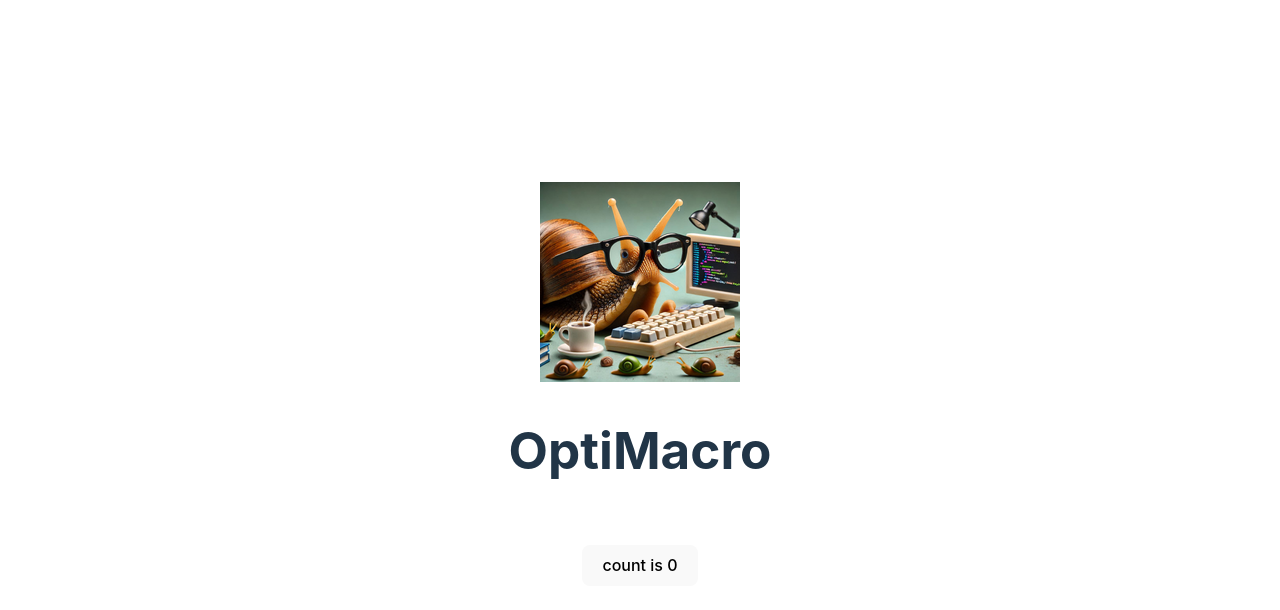
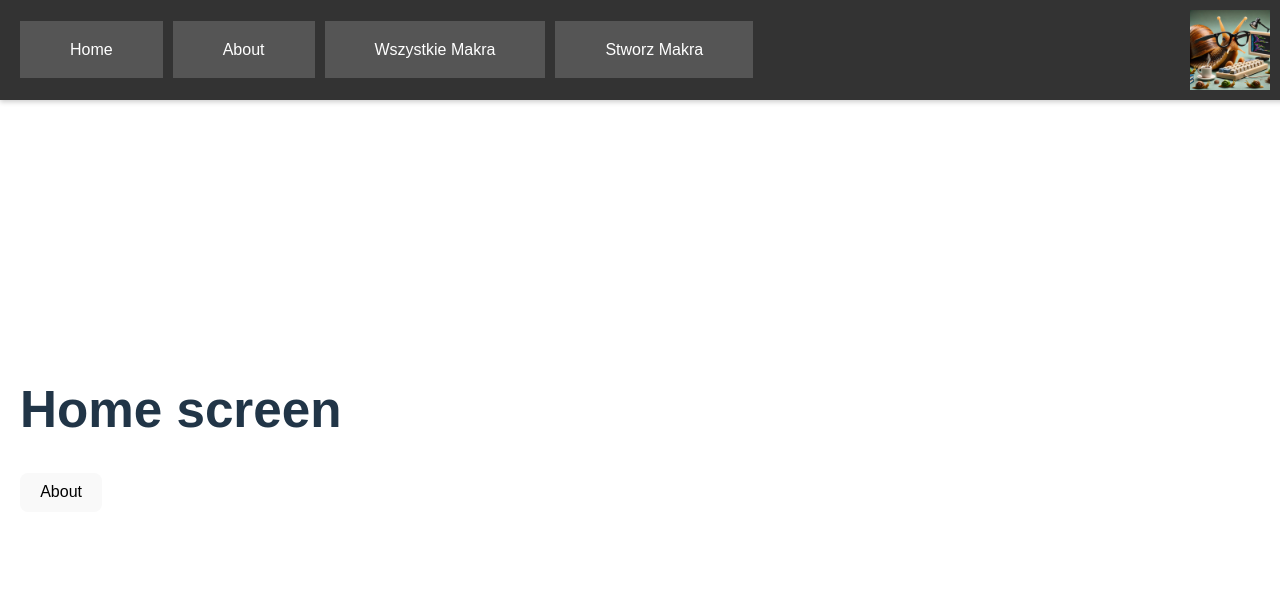
Before and after one commit to WXZK9/optimacro, a React (Vite) app in the folder app/: page / in a window 1280 px wide. Shown: the top 610 px of the page. Built offline with nearby package versions, Linux system fonts and the light colour scheme.

Commit message:
Starting Ui

```diff
--- a/app/package.json
+++ b/app/package.json
@@ -5,7 +5,7 @@
   "type": "module",
   "main": "dist-electron/main.js",
   "scripts": {
-    "dev":"npm-run-all --parallel dev:react dev:electron",
+    "dev": "npm-run-all --parallel dev:react dev:electron",
     "dev:react": "vite",
     "dev:electron": "npm run transpiler:electron; cross-env NODE_ENV=development electron .",
     "build": "tsc -b && vite build",
@@ -18,7 +18,8 @@
   },
   "dependencies": {
     "react": "^18.3.1",
-    "react-dom": "^18.3.1"
+    "react-dom": "^18.3.1",
+    "react-router-dom": "^7.0.2"
   },
   "devDependencies": {
     "@eslint/js": "^9.15.0",
--- a/app/src/ui/App.css
+++ b/app/src/ui/App.css
@@ -1,45 +1,56 @@
-#root {
-  max-width: 1280px;
-  margin: 0 auto;
-  padding: 2rem;
-  text-align: center;
+/* App.css */
+
+/* General reset for body */
+body {
+  margin: 0;
+  font-family: Arial, sans-serif;
 }
 
-.logo {
-  height: 6em;
-  padding: 1.5em;
-  will-change: filter;
-  transition: filter 300ms;
+/* Top menu navigation styles */
+.top-menu {
+  display: flex;
+  justify-content: space-between; /* Space between nav links and image */
+  align-items: center; /* Center items vertically */
+  background-color: #333; /* Dark background */
+  padding: 10px 20px; /* Add horizontal padding */
+  position: fixed;
+  top: 0;
+  width: 100%;
+  z-index: 1000; /* Make sure it stays on top */
+  box-shadow: 0px 2px 5px rgba(0, 0, 0, 0.2);
 }
-.logo:hover {
-  filter: drop-shadow(0 0 2em #646cffaa);
+.snail-icon {
+  display: flex;
+  justify-content: flex-end;
+  margin-right: 30px;
+  width: 80px; /* Adjust size */
+  height: auto;
+  cursor: pointer; /* Optional: show pointer on hover */
 }
-.logo.react:hover {
-  filter: drop-shadow(0 0 2em #61dafbaa);
+
+/* Style for navigation buttons */
+.nav-button {
+  color: white;
+  text-decoration: none;
+  background-color: #555; /* Dark gray for buttons */
+  padding: 20px 50px;
+  margin-right: 10px;
+  border: none;
+  border-radius: 0; /* Square buttons */
+  font-size: 16px;
+  transition: background-color 0.3s ease;
+  text-align: center;
+
 }
-.snail:hover{
+
+.nav-button:hover {
+  background-color: #222121; /* Lighter gray on hover */
+  cursor: pointer;
   filter: drop-shadow(0 0 2em #f77cf5aa);
 }
 
-@keyframes logo-spin {
-  from {
-    transform: rotate(0deg);
-  }
-  to {
-    transform: rotate(360deg);
-  }
+/* Ensure content does not go under the nav bar */
+.content {
+  margin-top: 60px; /* Height of the top menu */
+  padding: 20px;
 }
-
-@media (prefers-reduced-motion: no-preference) {
-  a:nth-of-type(2) .logo {
-    animation: logo-spin infinite 20s linear;
-  }
-}
-
-.card {
-  padding: 2em;
-}
-
-.read-the-docs {
-  color: #888;
-}
--- a/app/src/ui/App.tsx
+++ b/app/src/ui/App.tsx
@@ -1,30 +1,41 @@
-import { useState } from 'react'
-import snail from './img/snail.png';
+import React from 'react';
+import { HashRouter as Router, Route, Routes, Link } from 'react-router-dom';
+// Import screens
+import About from './windows/About';
+import Home from './windows/Home';
+import Macros from './windows/ShowAllMacro';
+import CreateMacro from './windows/CreateMacro';
+// Import CSS
+import './App.css';
+// Import image
+import snailImage from './img/snail.png';
 
-import './App.css'
+const App: React.FC = () => {
+  return (
+    <Router>
+      <div>
+        {/* Top navigation menu */}
+        <nav className="top-menu">
+          <div className="nav-links">
+            <Link className="nav-button" to="/">Home</Link>
+            <Link className="nav-button" to="/about">About</Link>
+            <Link className='nav-button' to="/macros">Wszystkie Makra</Link>
+            <Link className='nav-button' to="/createMacros">Stworz Makra</Link>
+          </div>
+          <img src={snailImage} alt="Snail" className="snail-icon" />
+        </nav>
+        {/* Page content */}
+        <div className="content">
+          <Routes>
+            <Route path="/" element={<Home />} />
+            <Route path="/about" element={<About />} />
+            <Route path="/macros" element={<Macros />} />
+            <Route path="/createMacros" element={<CreateMacro />} />
+          </Routes>
+        </div>
+      </div>
+    </Router>
+  );
+};
 
-function App() {
-  const [count, setCount] = useState(0)
-
-  return (
-    <>
-      <div>
-
-        <a href="https://www.linkedin.com/in/bartek-smolibowski-4b2944299/" target="_blank">
-          <img src={snail} className="snail" alt="snail logo" />
-
-        </a>
-      </div>
-      <h1>OptiMacro</h1>
-      <div className="card">
-        <button onClick={() => setCount((count) => count + 1)}>
-          count is {count}
-        </button>
-
-      </div>
-
-    </>
-  )
-}
-
-export default App
+export default App;
--- /dev/null
+++ b/app/src/ui/windows/About.tsx
@@ -0,0 +1,13 @@
+import React from "react";
+import { useNavigate } from "react-router-dom";
+
+const About: React.FC = () =>{
+    const navigate = useNavigate();
+    return (
+        <div>
+            <h1>About screen</h1>
+            <button onClick={()=>navigate("/home")}>Go Back</button>
+        </div>
+    );
+};
+export default About;
--- /dev/null
+++ b/app/src/ui/windows/CreateMacro.tsx
@@ -0,0 +1,13 @@
+import React from "react";
+import { useNavigate } from "react-router-dom";
+
+const CreateMacro: React.FC = () =>{
+    const navigate = useNavigate();
+    return (
+        <div>
+            <h1>Create Macro screen</h1>
+            <button onClick={()=>navigate("/createMacros")}>Go Back</button>
+        </div>
+    );
+};
+export default CreateMacro;
--- /dev/null
+++ b/app/src/ui/windows/Home.tsx
@@ -0,0 +1,13 @@
+import React from "react";
+import { useNavigate } from "react-router-dom";
+
+const Home: React.FC = () =>{
+    const navigate = useNavigate();
+    return (
+        <div>
+            <h1>Home screen</h1>
+            <button onClick={()=>navigate("/About")}>About</button>
+        </div>
+    );
+};
+export default Home;
--- /dev/null
+++ b/app/src/ui/windows/ShowAllMacro.tsx
@@ -0,0 +1,13 @@
+import React from "react";
+import { useNavigate } from "react-router-dom";
+
+const Macros: React.FC = () =>{
+    const navigate = useNavigate();
+    return (
+        <div>
+            <h1>Macros screen</h1>
+            <button onClick={()=>navigate("/macros")}>Macros</button>
+        </div>
+    );
+};
+export default Macros;
```
Also changed, not shown: app/src/ui/windows/ShowMacro.tsx (added), app/src/ui/windows/UpdateMacro.tsx (added), 1 other file (tests, documents, lock files or other folders).
